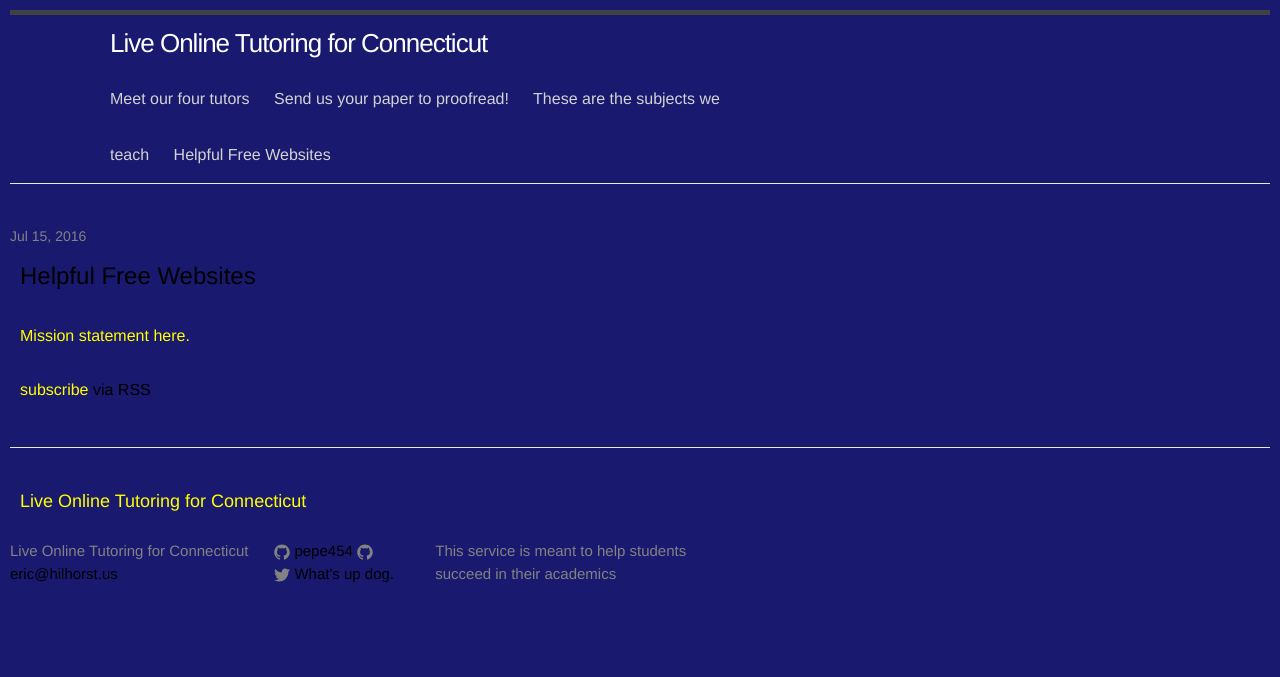
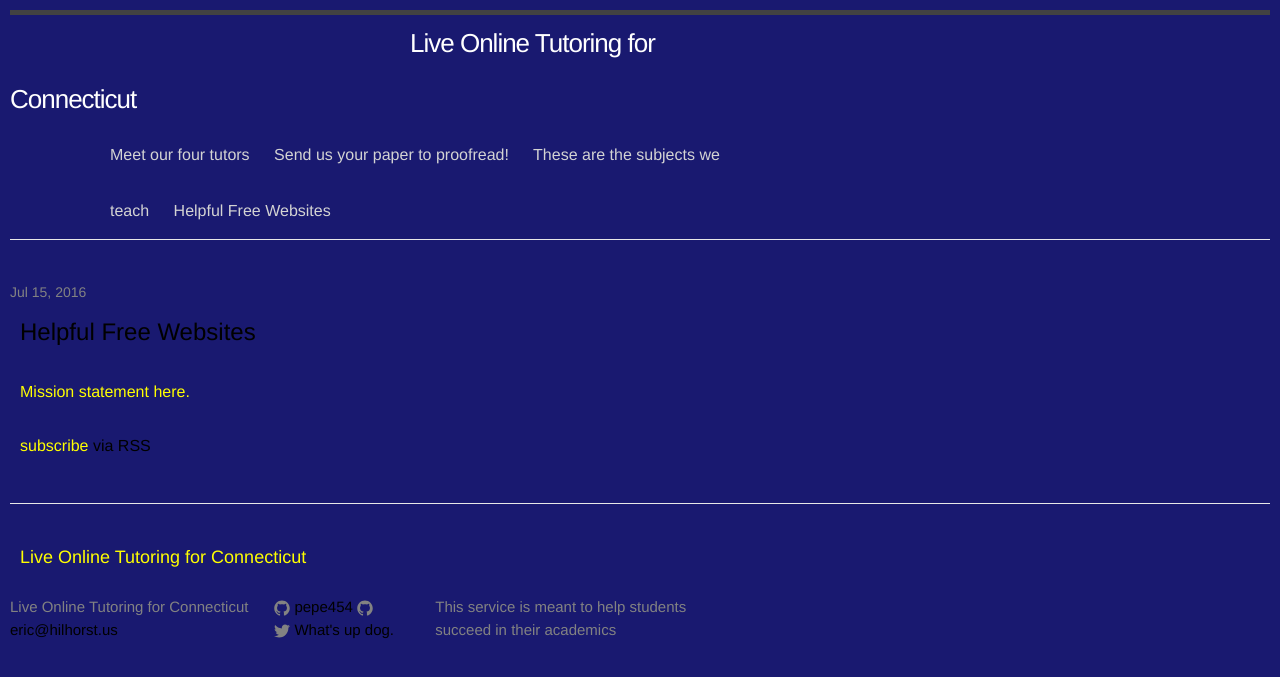
Before and after one commit to pepe454/pepe454.github.io, a Jekyll site: the page built from index.html, in a window 1280 px wide. Shown: the top 677 px of the page. Built offline with Jekyll 4.4.1, drawn with Linux system fonts in a browser that asks for light colours.

Commit message:
Update _layout.scss

```diff
--- a/_sass/_layout.scss
+++ b/_sass/_layout.scss
@@ -17,7 +17,7 @@
     letter-spacing: -1px;
     margin-bottom: 0;
     float: center;
-    margin-left: 100px;
+    margin-left: 400px;
 
 
     &,
```
